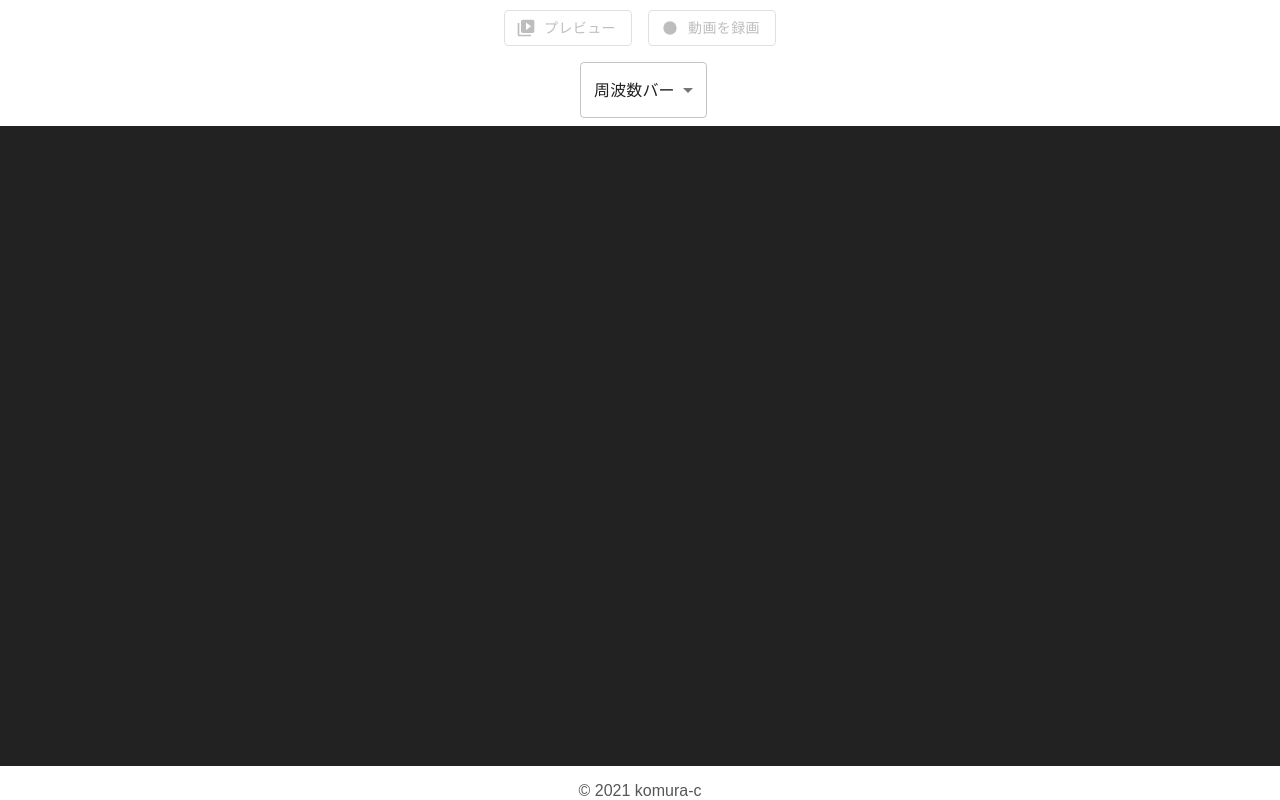
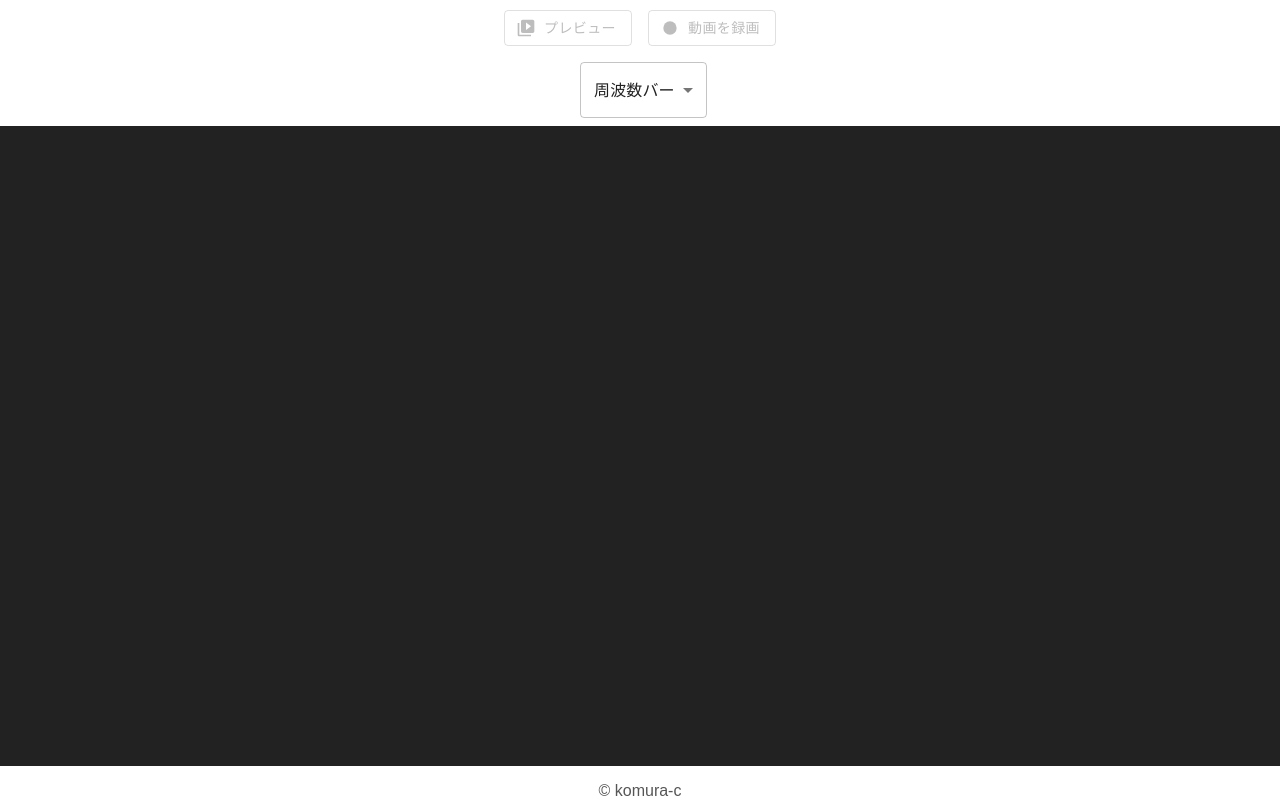
Before and after one commit to komura-c/music-waves-visualizer, a Next.js app: page / in a window 1280 px wide. Shown: the part 193-993 px from the top of the page. Built offline with nearby package versions, Linux system fonts and the light colour scheme.

Commit message:
fix: copyright_year

```diff
--- a/pages/index.tsx
+++ b/pages/index.tsx
@@ -320,7 +320,7 @@ const Home: NextPage = () => {
         handleClose={handleClose}
       ></CustomSnackbar>
 
-      <footer className={styles.footer}>&copy; 2021 komura-c</footer>
+      <footer className={styles.footer}>&copy; komura-c</footer>
     </>
   );
 };
```
